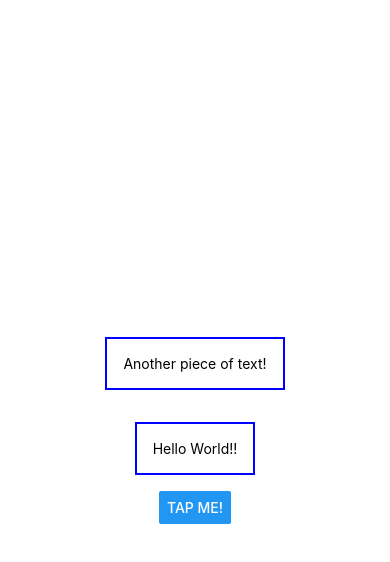
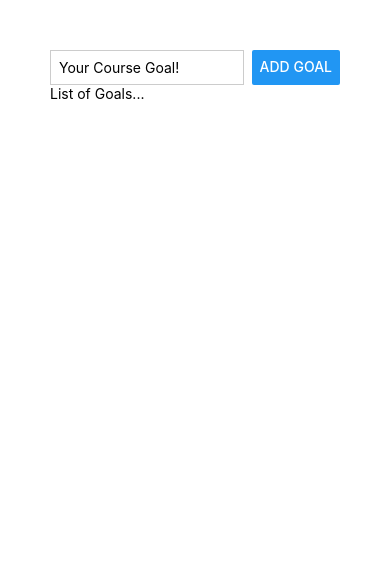
Before and after one commit to dev-expertz/react-native-app, a React Native app: screen / in a window 390 px wide. Shown: the top 562 px of the page. Built offline with nearby package versions, Linux system fonts and the light colour scheme.

Commit message:
Added dummy flexbox for concepts

```diff
--- a/App.js
+++ b/App.js
@@ -1,28 +1,75 @@
-import { StyleSheet, Text, View, Button } from "react-native";
+import { StyleSheet, Text, View, Button, TextInput } from "react-native";
 
 export default function App() {
   return (
-    <View style={styles.container}>
+    <View style={styles.appContainer}>
+      <View style={styles.inputContainer}>
+        <TextInput
+          style={styles.textInput}
+          placeholder="Your Course Goal!"
+        ></TextInput>
+        <Button title="Add Goal" />
+      </View>
       <View>
-        <Text style={styles.dummyText}>Another piece of text!</Text>
+        <Text>List of Goals...</Text>
       </View>
-      <Text style={styles.dummyText}>Hello World!!</Text>
-      <Button title="Tap Me!" />
+      {/* <View
+        style={{
+          height: 300,
+          flexDirection: "row",
+          justifyContent: "space-around",
+          alignItems: "stretch",
+          borderWidth: 1
+        }}
+      >
+        <View
+          style={{
+            backgroundColor: "red",
+            flex: 1,
+            justifyContent: "center",
+            alignItems: "center",
+          }}
+        >
+          <Text>1</Text>
+        </View>
+        <View
+          style={{
+            backgroundColor: "blue",
+            flex: 1,
+            justifyContent: "center",
+            alignItems: "center",
+          }}
+        >
+          <Text>2</Text>
+        </View>
+        <View
+          style={{
+            backgroundColor: "green",
+            flex: 1,
+            justifyContent: "center",
+            alignItems: "center",
+          }}
+        >
+          <Text>3</Text>
+        </View>
+      </View> */}
     </View>
   );
 }
 
 const styles = StyleSheet.create({
-  container: {
-    flex: 1,
-    backgroundColor: "#fff",
-    alignItems: "center",
-    justifyContent: "center",
+  appContainer: {
+    padding: 50,
   },
-  dummyText: {
-    margin: 16,
-    borderWidth: 2,
-    borderColor: "blue",
-    padding: 16,
+  inputContainer: {
+    flexDirection: "row",
+    justifyContent: "space-between",
+  },
+  textInput: {
+    borderWidth: 1,
+    borderColor: "#ccc",
+    width: "80%",
+    marginRight: 8,
+    padding: 8,
   },
 });
```
